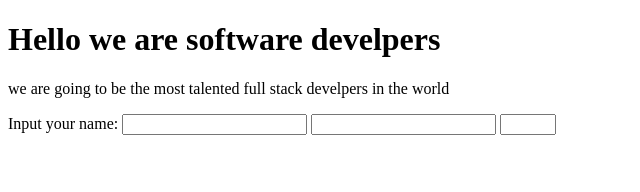
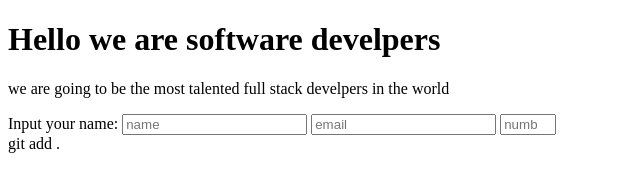
Before and after one commit to AhmedMohsen600/Survey-Form, a plain HTML site: page index.html in a window 1280 px wide. Shown: the whole page, without its empty margins (0-640 px from the left). Drawn offline with Linux system fonts and the light colour scheme.

Commit message:
done 10,11,12

```diff
--- a/index.html
+++ b/index.html
@@ -10,10 +10,13 @@
     <h1 id="title">Hello we are software develpers</h1>
     <p id="description">we are going to be the most talented full stack develpers in the world</p>
     <form id="survey-form" action="">
-      Input your name: <input type="text" name="name" id="name">
-      <input type="email" id="email" required>
-      <input required min="1" max="10" type="number" id="number">
-    </form>
+      <label id="name-label" for=""></label>
+      Input your name: <input placeholder="name" type="text" name="name" id="name">
+      <label id="email-label" for=""></label>
+      <input placeholder="email" type="email" id="email" required>
+      <label id="number-label" for=""></label>
+      <input placeholder="number" required min="1" max="10" type="number" id="number">
+    </form>git add .
     <script src="https://cdn.freecodecamp.org/testable-projects-fcc/v1/bundle.js"></script>
 
 
```
